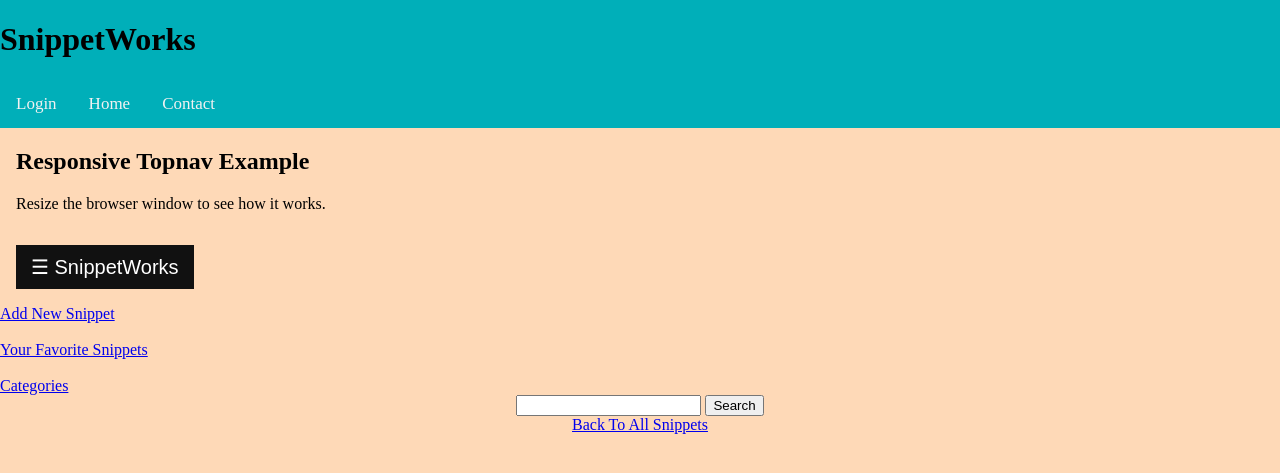
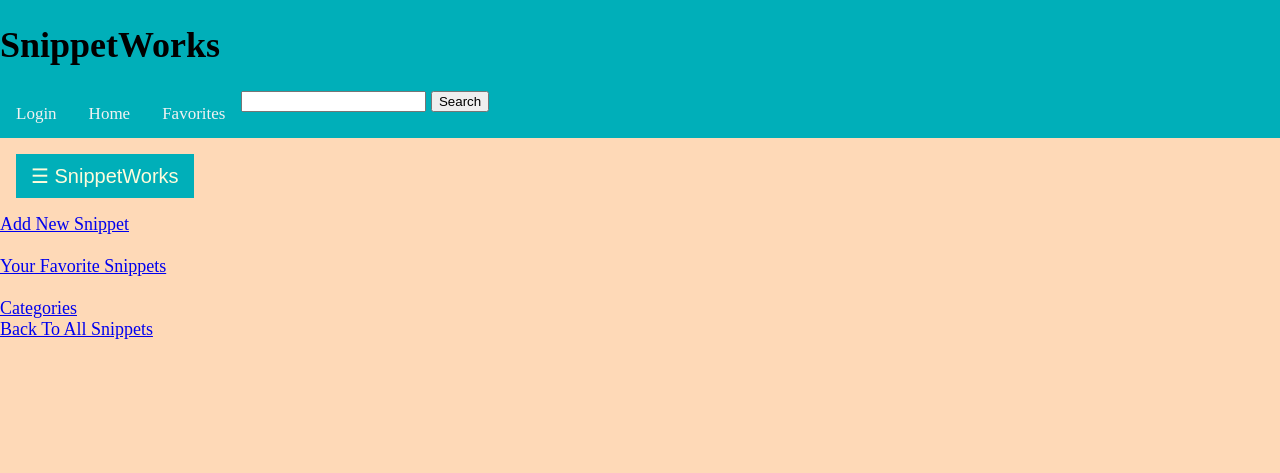
Before and after one commit to Momentum-Team-8/django-duplex-sea-otter, a Django app: page / in a window 1280 px wide. Shown: the top 473 px of the page. Run offline with Django 3.2, Linux system fonts and the light colour scheme; data that the repository does not hold is empty; some libraries are stand-ins or nearby versions.

Commit message:
Added more styles and finished sidebar

```diff
--- a/snippets/static/css/styles.css
+++ b/snippets/static/css/styles.css
@@ -1,5 +1,6 @@
 body {
     font-family: "Oswald", Open Sans;
+    font-size: 18px;
   }
 
   .sidebar {
@@ -13,13 +14,14 @@ body {
     overflow-x: hidden;
     transition: 0.5s;
     padding-top: 60px;
+
   }
 
   .sidebar a {
     padding: 8px 8px 8px 32px;
     text-decoration: none;
     font-size: 25px;
-    color: #818181;
+    color:black;
     display: block;
     transition: 0.3s;
   }
@@ -34,19 +36,21 @@ body {
     right: 25px;
     font-size: 36px;
     margin-left: 50px;
+    color: white;
   }
 
   .openbtn {
     font-size: 20px;
     cursor: pointer;
-    background-color: #111;
-    color: white;
+    background-color: #00AFB9;
+    color:#FDFCDC;
     padding: 10px 15px;
     border: none;
   }
-
-  .openbtn:hover {
-    background-color: #444;
+  .sidebar a:hover:not(.active) {
+    background-color: #F07167;
+    color: #FDFCDC;
+    background-color: #F07167;
   }
 
   #main {
@@ -90,7 +94,7 @@ body {
   }
 
   .topnav a.active {
-    background-color: #00AFB9;
+    background-color: ;
     color: black;
   }
 
--- a/snippets/templates/base.html
+++ b/snippets/templates/base.html
@@ -39,18 +39,17 @@
     <a href="{% url 'auth_login' %}">Login</a>
     {% endif %}
 <a href="{% url 'list_snippets' %}" class="myTopnav">Home</a>
-  <a href="#contact">Contact</a>
+<a href="{% url 'list_favorites' %}">Favorites</a>
+<form action="{% url 'search_bar' %}" method="get">
+  <input type="text" name="search"/>
+  <button type="submit">Search</button>
+</form>
 
 <a href="javascript:void(0);" class="icon" onclick="myFunction()">
   <i class="fa fa-bars"></i>
 </a>
 </div>
 <!-- Topbar ends -->
-<div style="padding-left:16px">
-  <h2>Responsive Topnav Example</h2>
-  <p>Resize the browser window to see how it works.</p>
-</div>
-
 
 
 <div id="main">
--- a/snippets/templates/snippets/list_snippets.html
+++ b/snippets/templates/snippets/list_snippets.html
@@ -30,11 +30,6 @@
     {% endfor %}
 </section>
 
-<center>
-<form action="{% url 'search_bar' %}" method="get">
-    <input type="text" name="search"/>
-    <button type="submit">Search</button>
-</form>
 
 <div class="back-button">
     <a href={% url "list_snippets" %}>Back To All Snippets</a>
--- a/snippets/templates/snippets/search_bar.html
+++ b/snippets/templates/snippets/search_bar.html
@@ -9,3 +9,7 @@
     {% else %}
     <center> <h1>No Results Found</h1></center>
 {% endif %}
+
+<div class="back-button">
+    <a href={% url "list_snippets" %}>Back To All Snippets</a>
+</div>
```
Lines whose indentation alone changed are shown as unchanged.
